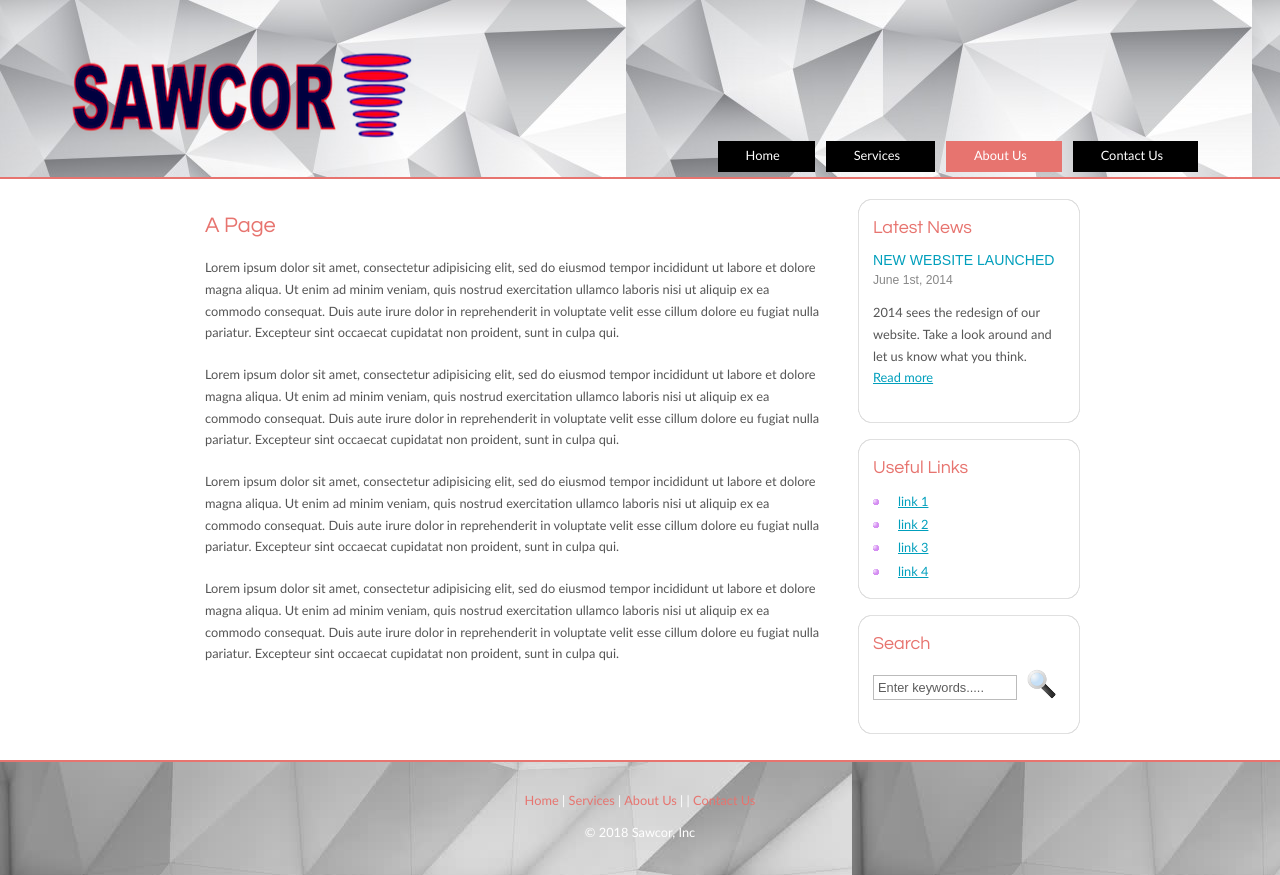
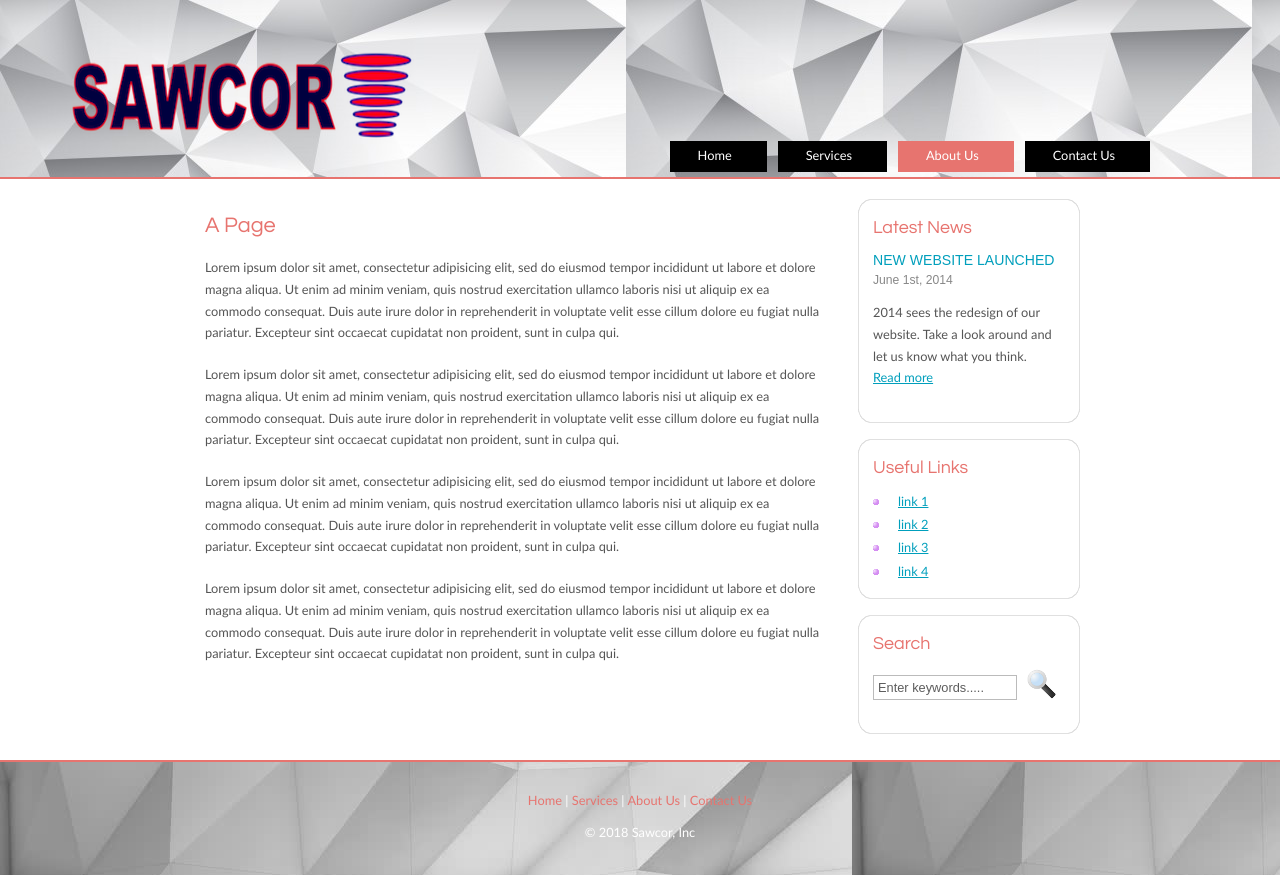
Before and after one commit to bttruckee/SawcorWebsite, a plain HTML site: page aboutUs.html in a window 1280 px wide. Drawn offline with Linux system fonts and the light colour scheme.

Commit message:
Menu now moves with shrinking and expanding the screen.

```diff
--- a/aboutUs.html
+++ b/aboutUs.html
@@ -2,7 +2,7 @@
 <html>
 
 <head>
-  <title>Sawcor</title>
+  <title>Sawcor-About Us</title>
   <meta name="description" content="website description" />
   <meta name="keywords" content="website keywords, website keywords" />
   <meta http-equiv="content-type" content="text/html; charset=windows-1252" />
@@ -80,7 +80,7 @@
     </div>
     <div id="content_footer"></div>
     <div id="footer">
-      <p><a href="index.html">Home</a> | <a href="services.html">Services</a> | <a href="aboutUs.html">About Us</a> | | <a href="contact.html">Contact Us</a></p>
+      <p><a href="index.html">Home</a> | <a href="services.html">Services</a> | <a href="aboutUs.html">About Us</a> | <a href="contact.html">Contact Us</a></p>
       <p> &copy; 2018 Sawcor, Inc </p>
     </div>
   </div>
--- a/style/style.css
+++ b/style/style.css
@@ -91,13 +91,14 @@ ol li
   text-align: center;
   margin: 20px auto;}
 
-#main, #menubar, #site_content, #footer,
+#main,#menubar #site_content, #footer,
 { margin-left: auto;
   margin-right: auto;}
 
 #header
-{ background: #1d1d1d url(pattern.png) repeat;
+{ background: url(pattern.png) repeat;
   border-bottom: 2px solid #E7746F;
+  width: 100%;
   height: 177px;}
 
 #banner
@@ -116,7 +117,7 @@ ol li
 
 #logo #logo_text
 { position: absolute;
-  top: 10px;
+  top: 1%;
   left: 0;}
 
 #logo h1, #logo h2
@@ -143,8 +144,8 @@ ol li
   color: #FFF;}
 
 #menubar
-{ width: 1200px;
-  height: 46px;}
+{ width: 90%;
+  height: 50px;}
 
 ul#menu
 { float: right;
```
Also changed, not shown: contact.html (+2 -2 lines), index.html (+4 -2 lines), services.html (+2 -3 lines).
